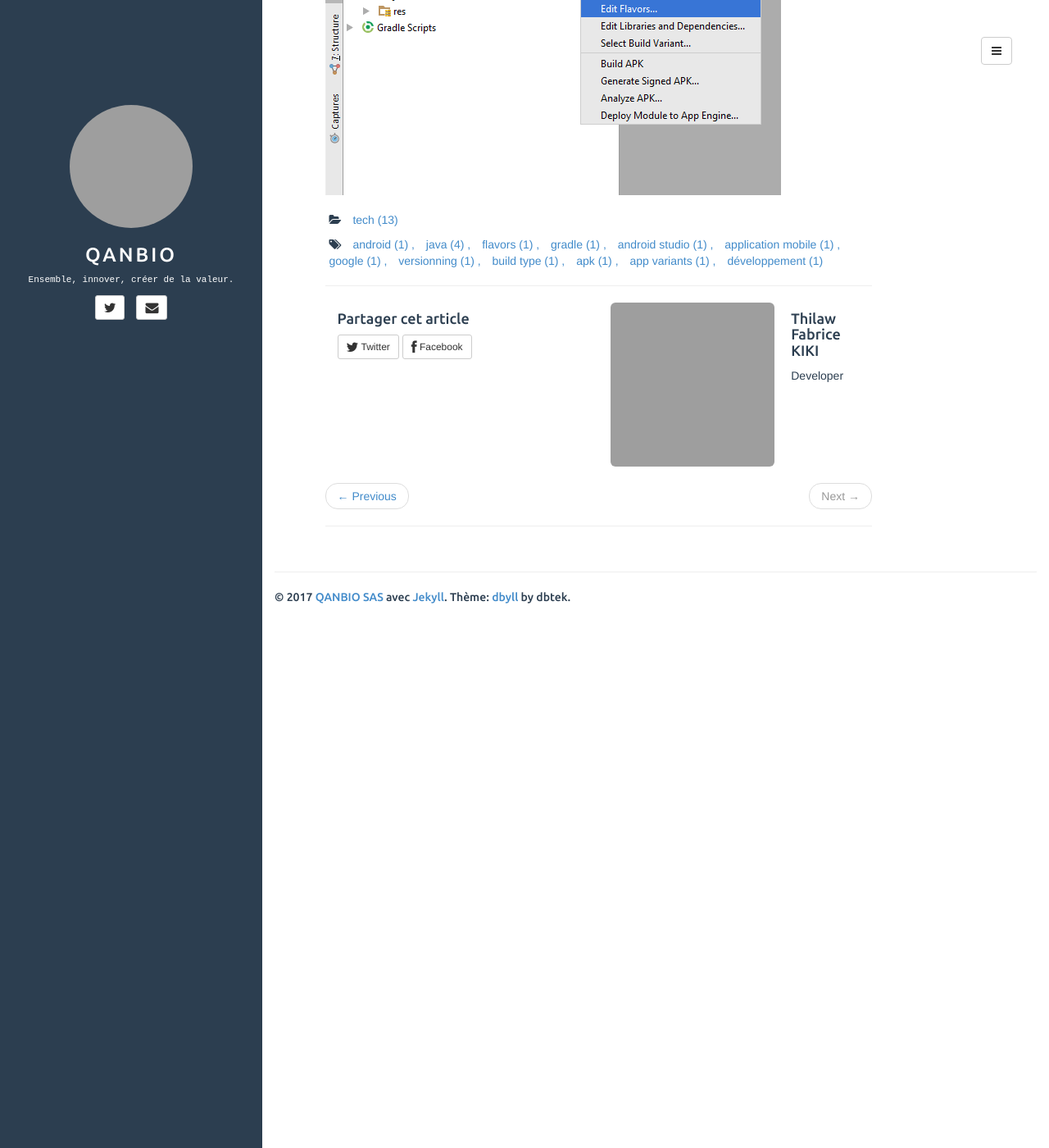
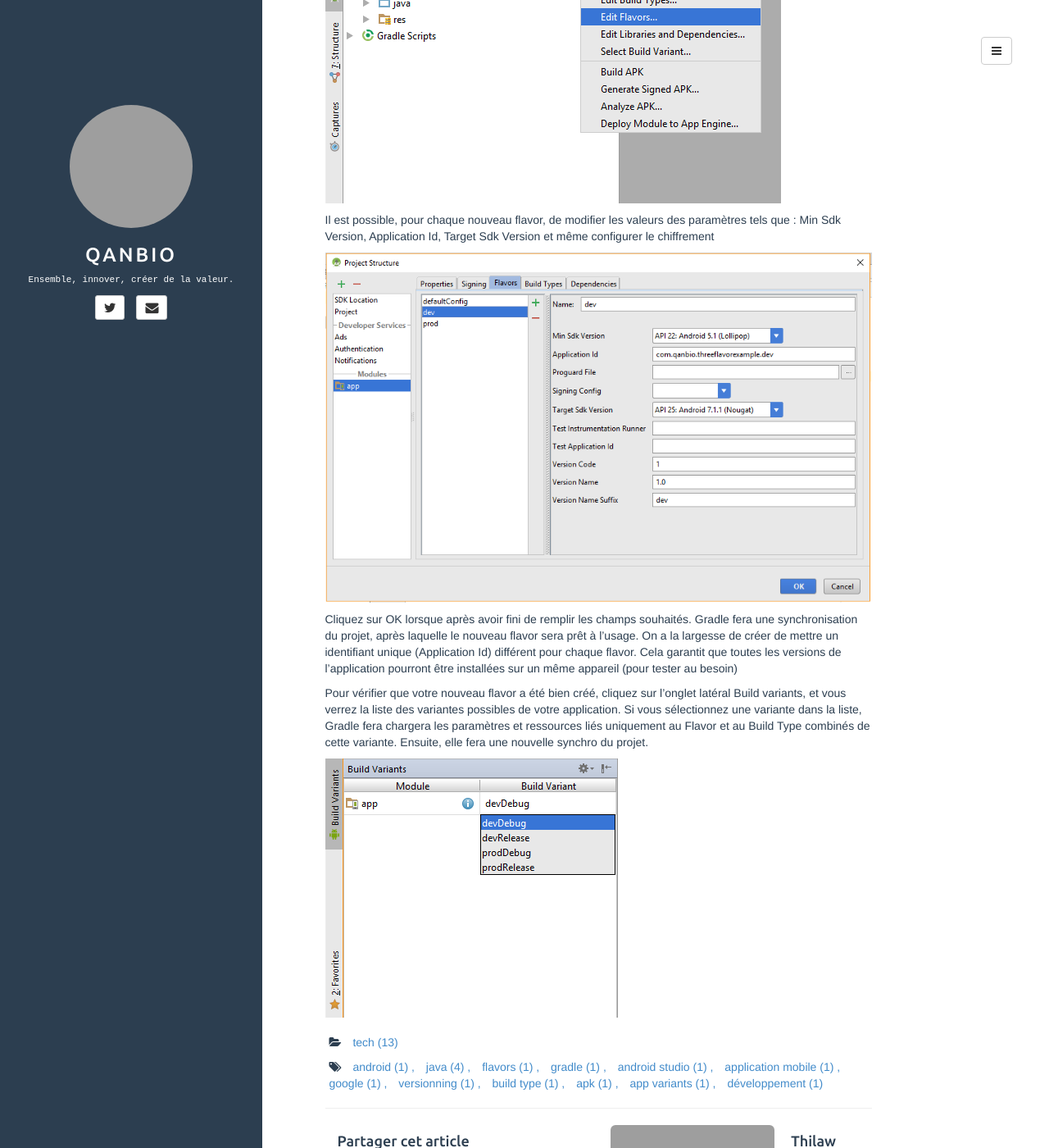
Before and after one commit to qanbio/blog, a Jekyll site: the page built from _posts/2017-05-18-configurer-plusieurs-versions-pour-une-meme-application-mobile-android.md, in a window 1280 px wide and 1400 px high, scrolled down 1637 px. Shown: the whole window at 82% size. Built offline with Jekyll 4.4.1, drawn with Linux system fonts in a browser that asks for light colours; comment, search, counter and statistics services are not loaded; some of the changed text lies outside the part shown; grey boxes are pictures that could not be loaded.

Commit message:
configurer un flavore selectionner une variante de compilation

```diff
--- a/_posts/2017-05-18-configurer-plusieurs-versions-pour-une-meme-application-mobile-android.md
+++ b/_posts/2017-05-18-configurer-plusieurs-versions-pour-une-meme-application-mobile-android.md
@@ -44,4 +44,15 @@
 
 ### Ajouter un Flavor
 Clicker ensuite sur : **Build** puis **Edit Flavors**
+
 ![ajouter un nouveau flavor](../../../../assets/media/2017-05-18-configurer-plusieurs-versions-pour-une-meme-application-mobile-android/add_new_flavor.png "ajouter un noouveau flavor")
+
+Il est possible, pour chaque nouveau flavor, de modifier les valeurs des paramètres tels que : Min Sdk Version, Application Id, Target Sdk Version et même configurer le chiffrement
+
+![configurer un flavor](../../../../assets/media/2017-05-18-configurer-plusieurs-versions-pour-une-meme-application-mobile-android/add_new_flavor_details.png "configurer un flavor")
+
+Cliquez sur OK lorsque après avoir fini de remplir les champs souhaités. Gradle fera une synchronisation du projet, après laquelle le nouveau flavor sera prêt à l’usage. On a la largesse de créer de mettre un identifiant unique (Application Id) différent pour chaque flavor. Cela garantit que toutes les versions de l’application pourront être installées sur un même appareil (pour tester au besoin)
+
+Pour vérifier que votre nouveau flavor a été bien créé, cliquez sur l’onglet latéral Build variants, et vous verrez la liste des variantes possibles de votre application. Si vous sélectionnez une variante dans la liste, Gradle fera chargera les paramètres et ressources liés uniquement au Flavor et au Build Type combinés de cette variante. Ensuite, elle fera une nouvelle synchro du projet.
+
+![variantes de compilation](../../../../assets/media/2017-05-18-configurer-plusieurs-versions-pour-une-meme-application-mobile-android/display_flavors_window.png "variantes de compilation")
```
Also changed, not shown: other parts of _posts/2017-05-18-configurer-plusieurs-versions-pour-une-meme-application-mobile-android.md (+1 -1 lines).
